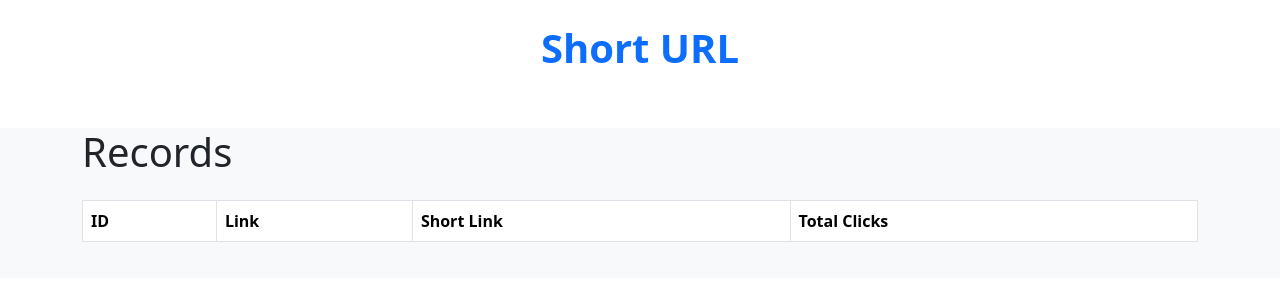
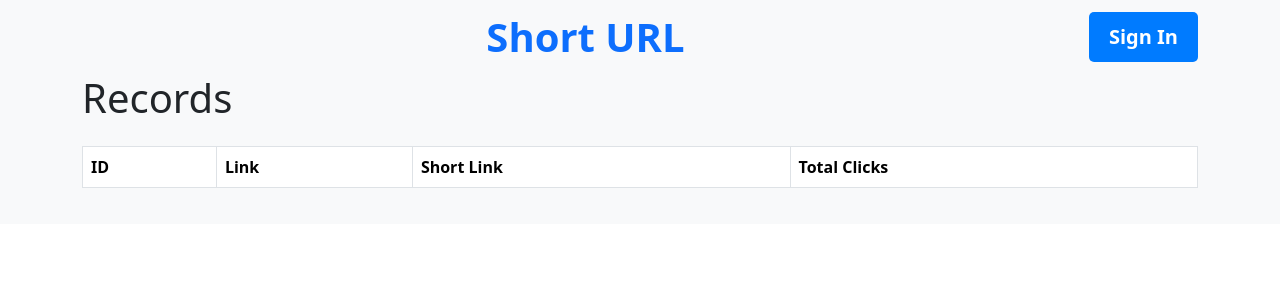
Before and after one commit to RomanMainAcc/ShortURL, a FastAPI app: page /records in a window 1280 px wide. Shown: the top 300 px of the page. Run offline with FastAPI, Linux system fonts and the light colour scheme; lists and menus that the app fills with data are empty; parts of the project's set-up code (start-up, migrations or seed data) failed here and were passed over.

```diff
--- a/config.py
+++ b/config.py
@@ -8,3 +8,4 @@ DB_PORT = os.environ.get("DB_PORT")
 DB_PASS = os.environ.get("DB_PASS")
 DB_USER = os.environ.get("DB_USER")
 DB_NAME = os.environ.get("DB_NAME")
+SECRET = os.environ.get("SECRET")
--- a/main.py
+++ b/main.py
@@ -1,5 +1,12 @@
+import uuid
+
 from fastapi import FastAPI
+from fastapi_users import FastAPIUsers
 
+from shorturl.auth.auth import auth_backend, fastapi_users
+from shorturl.auth.database import User
+from shorturl.auth.manager import get_user_manager
+from shorturl.auth.schemas import UserRead, UserCreate
 from shorturl.main_routers.pages_router import router as router_pages
 from shorturl.rest_api_routers.link_routes import router as router_api
 from shorturl.main_routers.redirect_router import router as redirect_router
@@ -13,3 +20,16 @@ app = FastAPI(
 app.include_router(router_pages)
 app.include_router(router_api)
 app.include_router(redirect_router)
+
+
+app.include_router(
+    fastapi_users.get_auth_router(auth_backend),
+    prefix="/auth/jwt",
+    tags=["auth"],
+)
+
+app.include_router(
+    fastapi_users.get_register_router(UserRead, UserCreate),
+    prefix="/auth",
+    tags=["auth"],
+)
--- a/migrations/env.py
+++ b/migrations/env.py
@@ -6,7 +6,8 @@ from sqlalchemy import pool
 from alembic import context
 
 from config import DB_HOST, DB_PORT, DB_NAME, DB_PASS, DB_USER
-from shorturl.core.models.models import metadata
+from shorturl.core.models.models import metadata as link_metadata
+from shorturl.auth.database import metadata as user_metadata
 
 # this is the Alembic Config object, which provides
 # access to the values within the .ini file in use.
@@ -28,7 +29,8 @@ if config.config_file_name is not None:
 # for 'autogenerate' support
 # from myapp import mymodel
 # target_metadata = mymodel.Base.metadata
-target_metadata = metadata
+target_metadata = [link_metadata, user_metadata]
+
 
 # other values from the config, defined by the needs of env.py,
 # can be acquired:
--- a/shorturl/core/templates/base.html
+++ b/shorturl/core/templates/base.html
@@ -12,16 +12,41 @@
         .extra-bold {
         font-weight: bolder;
         }
+        .display-4 {
+            font-size: 2.5rem;
+            text-align: center;
+        }
+        .btn-signin {
+            font-size: 1.25rem;
+            font-weight: bold;
+            background-color: #007bff;
+            border: none;
+            padding: 10px 20px;
+            border-radius: 5px;
+            color: white;
+            transition: background-color 0.3s ease;
+        }
+
+        .btn-signin:hover {
+            background-color: #0056b3;
+        }
     </style>
   <title>Short URL</title>
 </head>
 <body>
 <header>
-  <div class="container text-center py-4">
-    <h1 class="text-primary extra-bold">
-      <a href="/" class="text-decoration-none" >Short URL</a>
-    </h1>
-  </div>
+    <nav class="navbar navbar-light bg-light">
+        <div class="container">
+            <a class="navbar-brand mx-auto text-primary extra-bold display-4" href="/">Short URL</a>
+            <div class="ml-auto">
+                <ul class="navbar-nav">
+                    <li class="nav-item">
+                        <a class="nav-link btn-signin" href="/login">Sign In</a>
+                    </li>
+                </ul>
+            </div>
+        </div>
+    </nav>
 </header>
 
 <div id="content">
--- a/shorturl/core/templates/records.html
+++ b/shorturl/core/templates/records.html
@@ -6,7 +6,7 @@
 
 {% block content %}
     <div style="background-color: #f8f9fa; padding-bottom: 20px;">
-      <div class="container mt-4" >
+      <div class="container" >
           <h1 class="mb-4">Records</h1>
           <div class="table-responsive" style="max-height: 70vh;">
             <table class="table table-bordered">
--- a/shorturl/core/templates/report.html
+++ b/shorturl/core/templates/report.html
@@ -19,8 +19,7 @@
                 <a href="http://127.0.0.1:8000/{{ record.short_link }}" target="_blank" class="form-control" id="shortenedURL">
                   http://127.0.0.1:8000/{{ record.short_link }}
                 </a>
-            <button class="btn btn-outline-secondary bg-primary text-white" type="button" id="copyButton" data-clipboard-target="#shortenedURL">Copy URL</button>
-
+                <button class="btn btn-outline-secondary bg-primary text-white" type="button" id="copyButton" data-clipboard-target="#shortenedURL">Copy URL</button>
             </div>
             <p class="card-text"><strong>Long URL:</strong> <a href="{{ record.link }}" target="_blank">{{ record.link }}</a></p>
             <p class="card-text"><strong>ID:</strong> <span>{{ record.id }}</span></p>
--- a/shorturl/core/templates/shortener.html
+++ b/shorturl/core/templates/shortener.html
@@ -35,7 +35,7 @@
 {%  endblock %}
 
 {% block content %}
-  <div class="d-flex justify-content-center ">
+  <div class="d-flex justify-content-center mt-5">
     <div class="card p-4">
       <h2 class="text-center mb-4">Paste the URL to be shortened</h2>
       <div class="mb-3">
@@ -43,7 +43,7 @@
       </div>
       <button onclick="shortenerURL()" class="btn btn-primary btn-block">Shorten URL</button>
       <a class="btn btn-secondary mt-2" href="/records/">Show all records</a>
-      <p id="error-message" class="text-danger mt-2"></p>  <!-- Element to display error message -->
+      <p id="error-message" class="text-danger mt-2"></p>
     </div>
   </div>
 {%  endblock %}
```
Also changed, not shown: migrations/versions/7bcb711912d3_some_comment.py (deleted, +0 -46 lines), shorturl/main_routers/pages_router.py (+125 -2 lines), shorturl/main_routers/redirect_router.py (line endings or trailing spaces).
